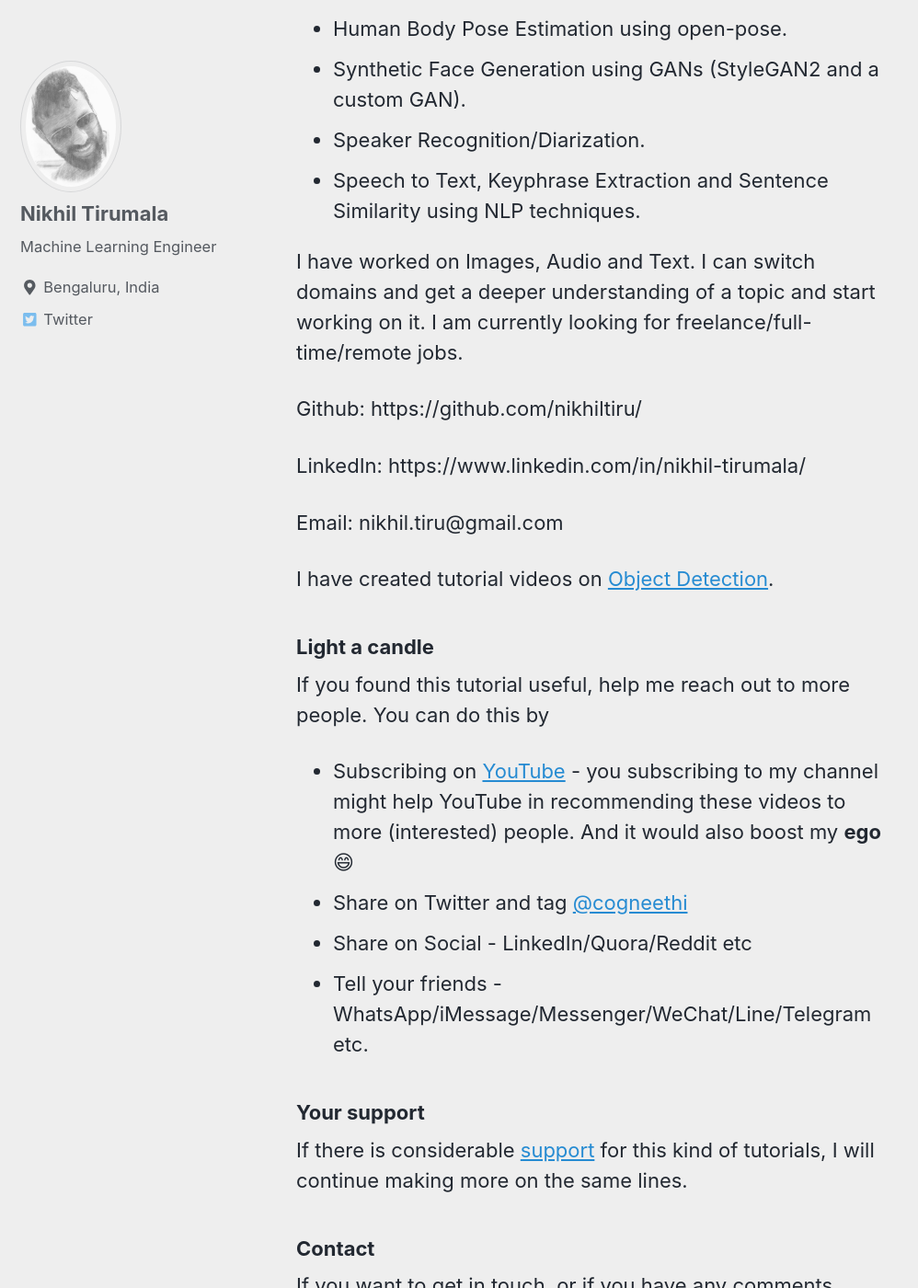
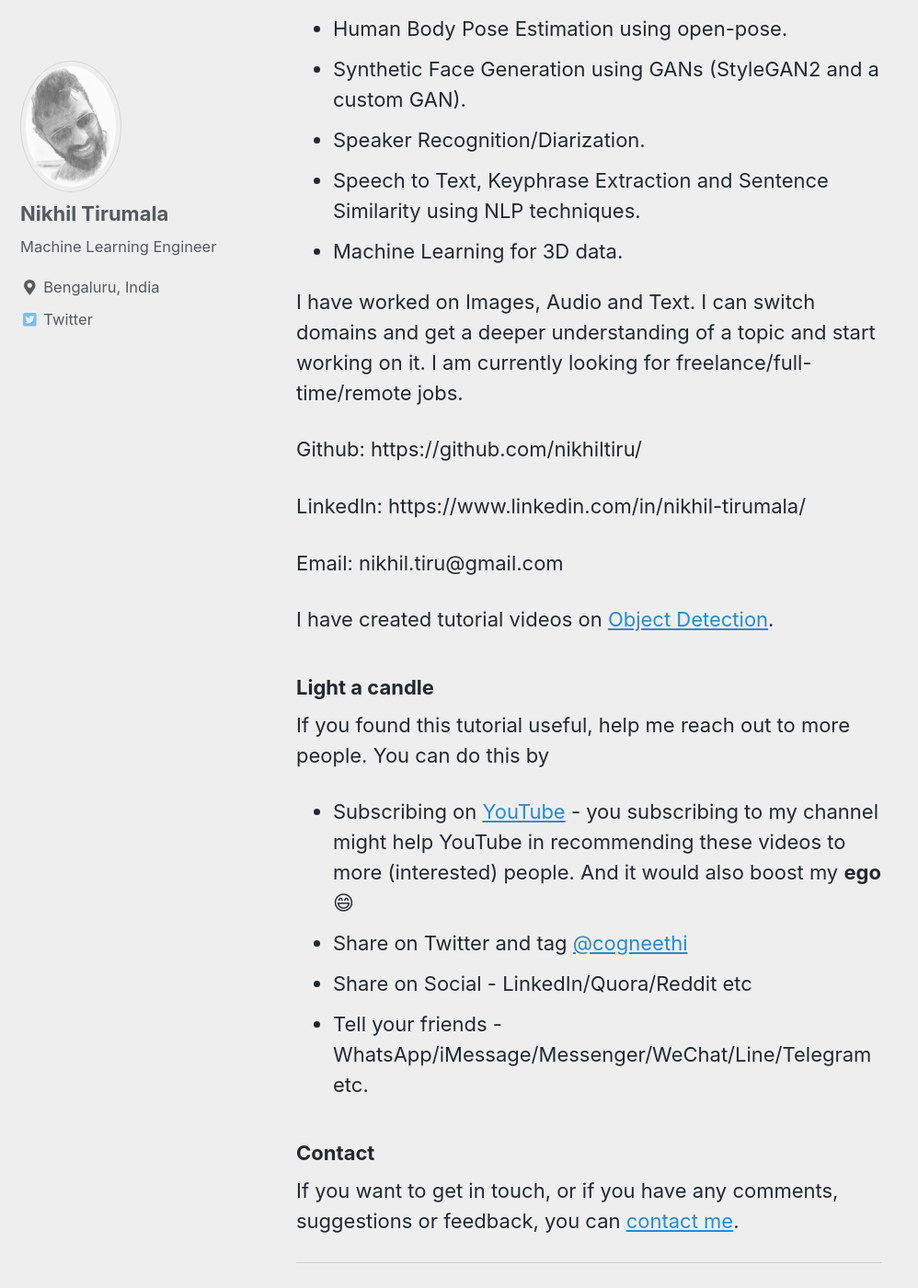
Before and after one commit to Cogneethi/cogneethi, a Jekyll site: the page built from _pages/about.md, in a window 1280 px wide and 1400 px high, scrolled down 381 px. Shown: the whole window at 92% size, without its empty margins (0-998 px from the left). Built offline with Jekyll 4.4.1, drawn with Linux system fonts in a browser that asks for light colours; nearby versions of some CDN libraries; emoji names are drawn with the system emoji font.

Commit message:
Update about.md

```diff
--- a/_pages/about.md
+++ b/_pages/about.md
@@ -13,6 +13,7 @@ I have worked on the following:
 * Synthetic Face Generation using GANs (StyleGAN2 and a custom GAN).
 * Speaker Recognition/Diarization.
 * Speech to Text, Keyphrase Extraction and Sentence Similarity using NLP techniques.
+* Machine Learning for 3D data.
 
 I have worked on Images, Audio and Text. I can switch domains and get a deeper understanding of a topic and start working on it.
 I am currently looking for freelance/full-time/remote jobs.
@@ -33,9 +34,6 @@ If you found this tutorial useful, help me reach out to more people. You can do
 * Share on Social - LinkedIn/Quora/Reddit etc
 * Tell your friends - WhatsApp/iMessage/Messenger/WeChat/Line/Telegram etc.
 
-### Your support
-If there is considerable [support](/donate) for this kind of tutorials, I will continue making more on the same lines.
-
 ### Contact
 If you want to get in touch, or if you have any comments, suggestions or feedback, you can [contact me](/contact).
 
```
